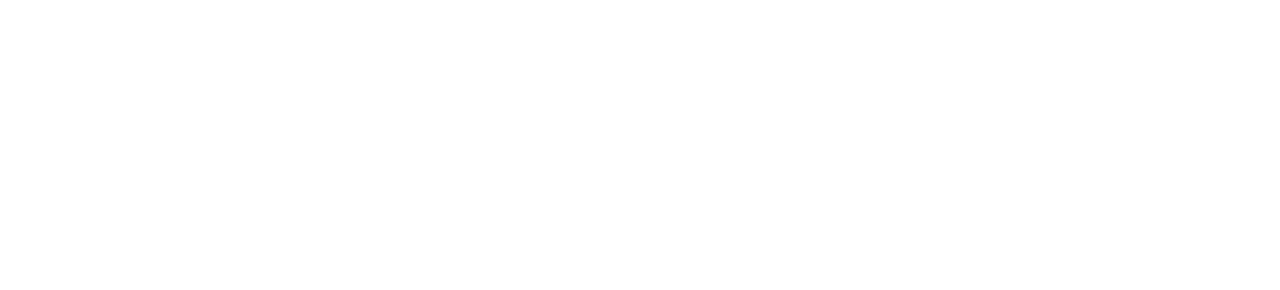
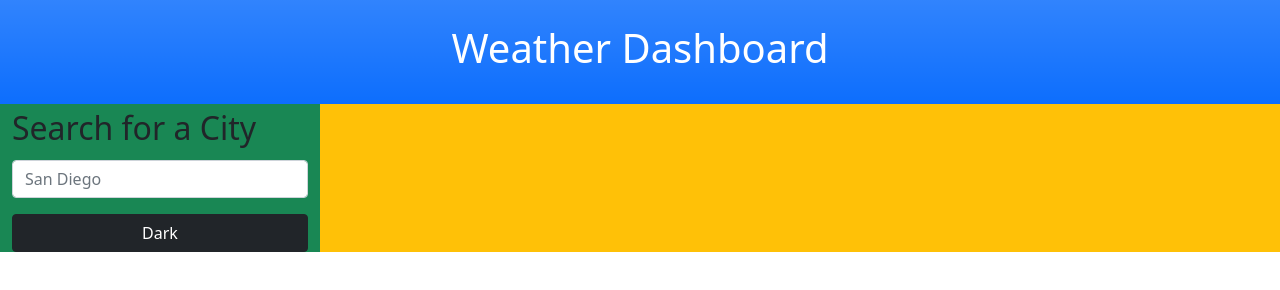
Before and after one commit to inklein1997/Weather-Dashboard, a plain HTML site: page index.html in a window 1280 px wide. Drawn offline with nearby package versions, Linux system fonts and the light colour scheme.

Commit message:
added header and basic layout

```diff
--- a/index.html
+++ b/index.html
@@ -5,10 +5,33 @@
         <meta http-equiv="X-UA-Compatible" content="IE=edge">
         <meta name="viewport" content="width=device-width, initial-scale=1.0">
         <link rel="stylesheet" href=./assets/css/reset.css>
+        <!-- Bootstrap v5.1 CDN -->
+        <link href="https://cdn.jsdelivr.net/npm/bootstrap@5.1.3/dist/css/bootstrap.min.css"
+        rel="stylesheet"
+        integrity="sha384-1BmE4kWBq78iYhFldvKuhfTAU6auU8tT94WrHftjDbrCEXSU1oBoqyl2QvZ6jIW3"
+        crossorigin="anonymous">
         <link rel="stylesheet" href=./assets/css/style.css>
-        <title>Document</title>
+        <title>Weather Dashboard</title>
     </head>
     <body>
+        <header class="bg-primary bg-gradient text-center py-4 text-white">
+            <h1>Weather Dashboard</h1>
+        </header>
+        <main>
+            <div class="container-fluid">
+                <div class="row">
+                    <aside class="d-grid col-3 bg-success gap-3">
+                        <div>
+                            <label for="cityInput" class="form-label  fs-2">Search for a City</label>
+                            <input type="text" class="form-control" id="cityInput" placeholder="San Diego">
+                        </div>
 
+                        <button type="button" class="btn btn-dark">Dark</button>
+                    </aside>
+                    <section class="col bg-warning">
+                    </section>
+                </div>
+            </div>
+        </main>
     </body>
 </html>
```
